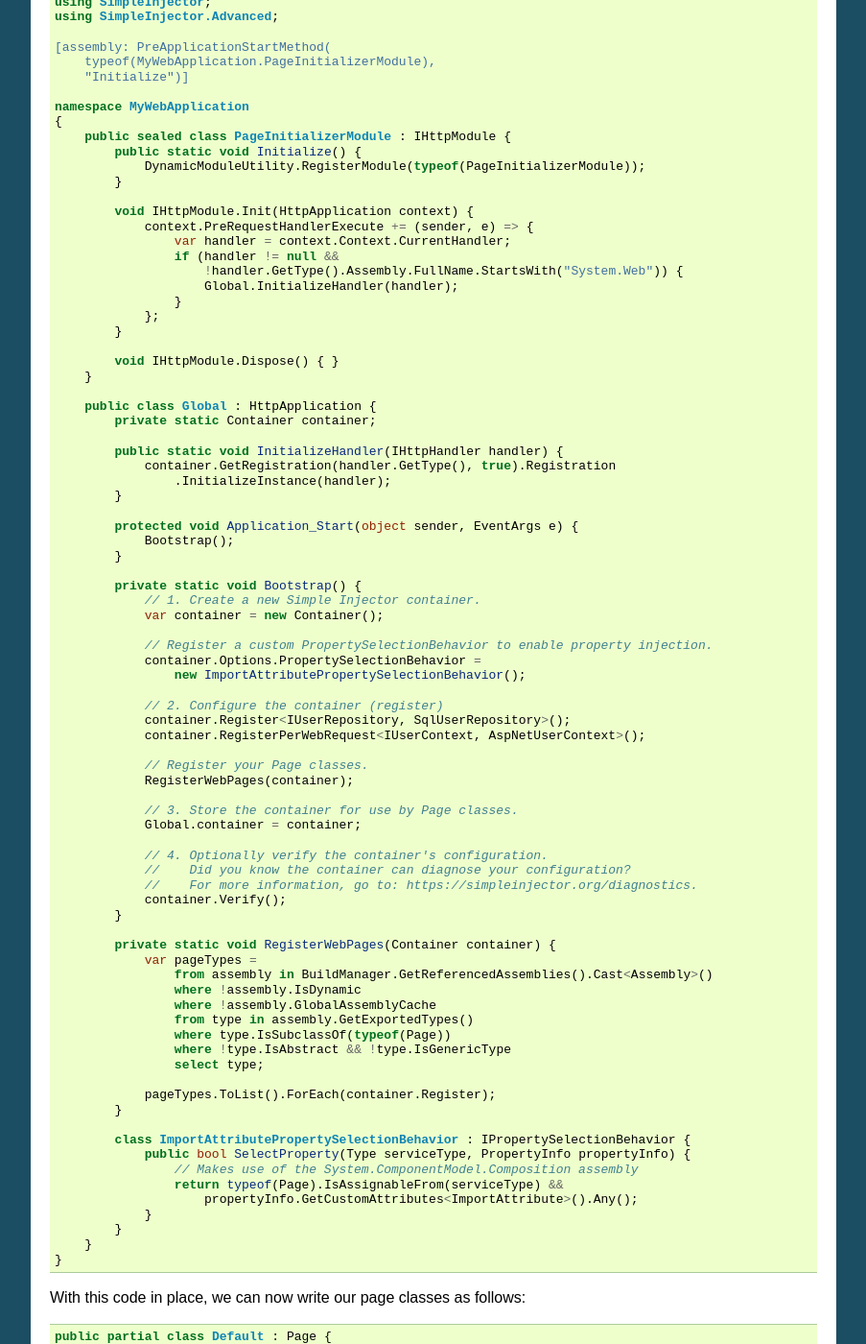
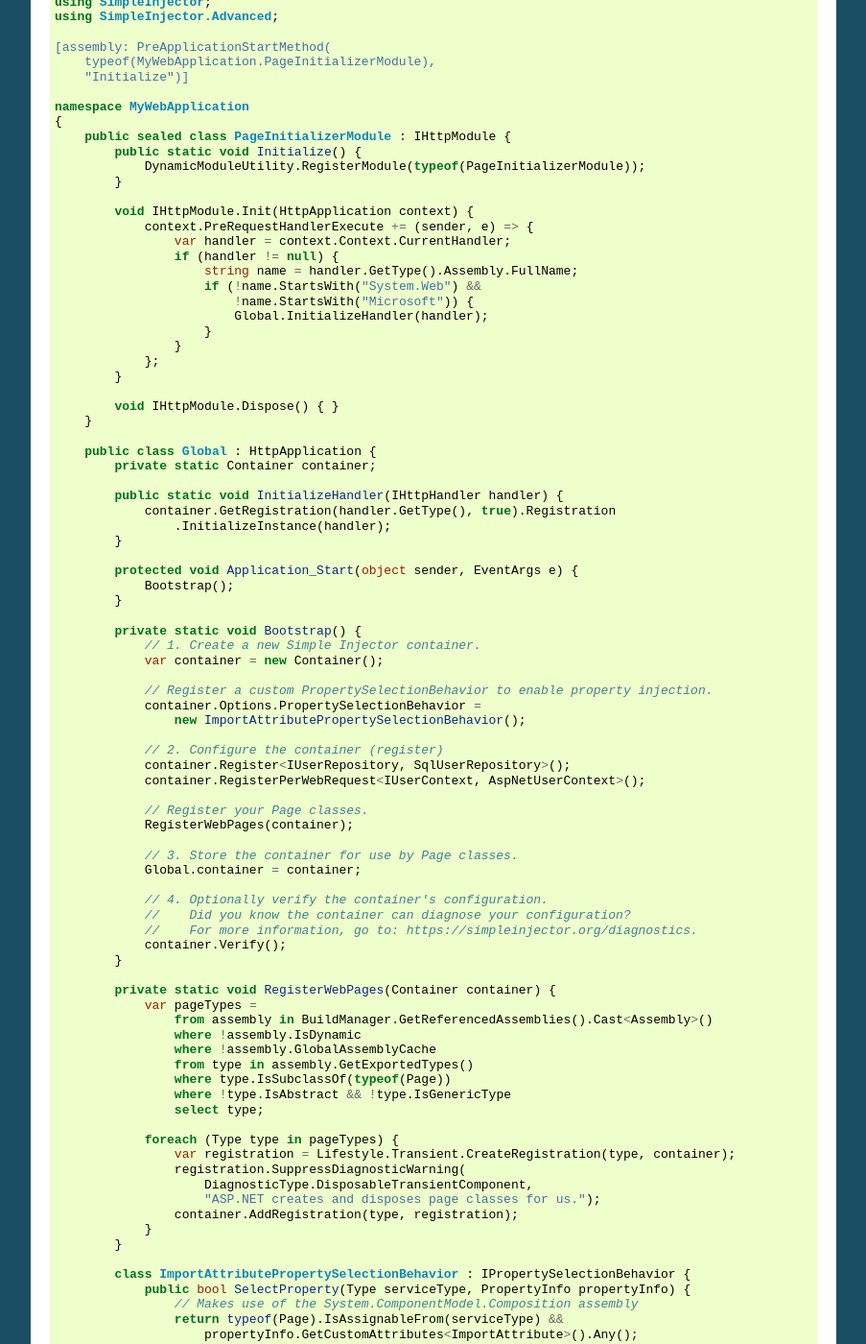
Before and after one commit to simpleinjector/Documentation, a Sphinx documentation site: the page built from source/webformsintegration.rst, in a window 1280 px wide and 1400 px high, scrolled down 364 px. Shown: the whole window at 96% size, without its empty margins (198-1101 px from the left). Built offline with Sphinx 7.4.7, drawn with Linux system fonts in a browser that asks for light colours.

Commit message:
Fixed problems in web forms integration.

```diff
--- a/source/webformsintegration.rst
+++ b/source/webformsintegration.rst
@@ -33,9 +33,12 @@ Instead of doing constructor injection, there are alternatives. The simplest thi
             void IHttpModule.Init(HttpApplication context) {
                 context.PreRequestHandlerExecute += (sender, e) => {
                     var handler = context.Context.CurrentHandler;
-                    if (handler != null &&
-                        !handler.GetType().Assembly.FullName.StartsWith("System.Web")) {
-                        Global.InitializeHandler(handler);
+                    if (handler != null) {
+                        string name = handler.GetType().Assembly.FullName;
+                        if (!name.StartsWith("System.Web") &&
+                            !name.StartsWith("Microsoft")) {
+                            Global.InitializeHandler(handler);
+                        }
                     }
                 };
             }
@@ -89,7 +92,13 @@ Instead of doing constructor injection, there are alternatives. The simplest thi
                     where !type.IsAbstract && !type.IsGenericType
                     select type;
 
-                pageTypes.ToList().ForEach(container.Register);
+                foreach (Type type in pageTypes) {
+                    var registration = Lifestyle.Transient.CreateRegistration(type, container);
+                    registration.SuppressDiagnosticWarning(
+                        DiagnosticType.DisposableTransientComponent,
+                        "ASP.NET creates and disposes page classes for us.");
+                    container.AddRegistration(type, registration);
+                }
             }
 
             class ImportAttributePropertySelectionBehavior : IPropertySelectionBehavior {
```
